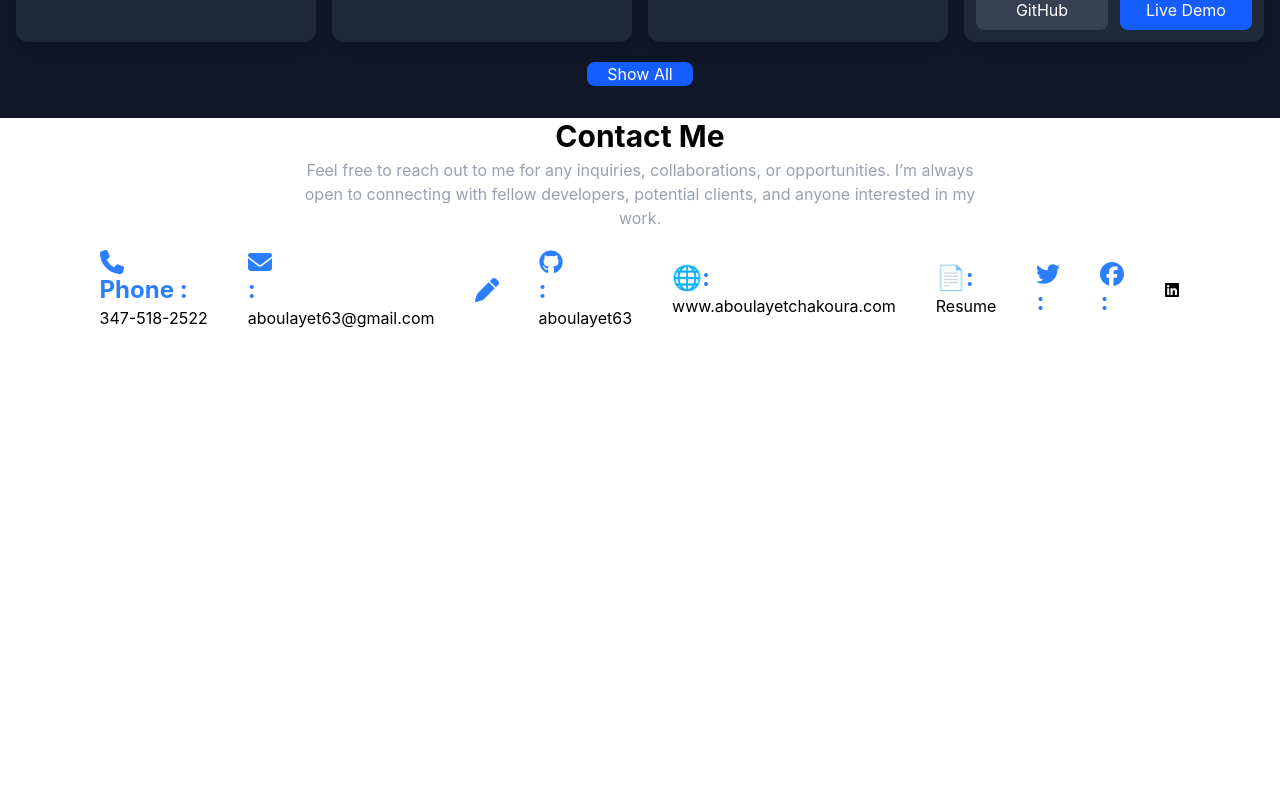
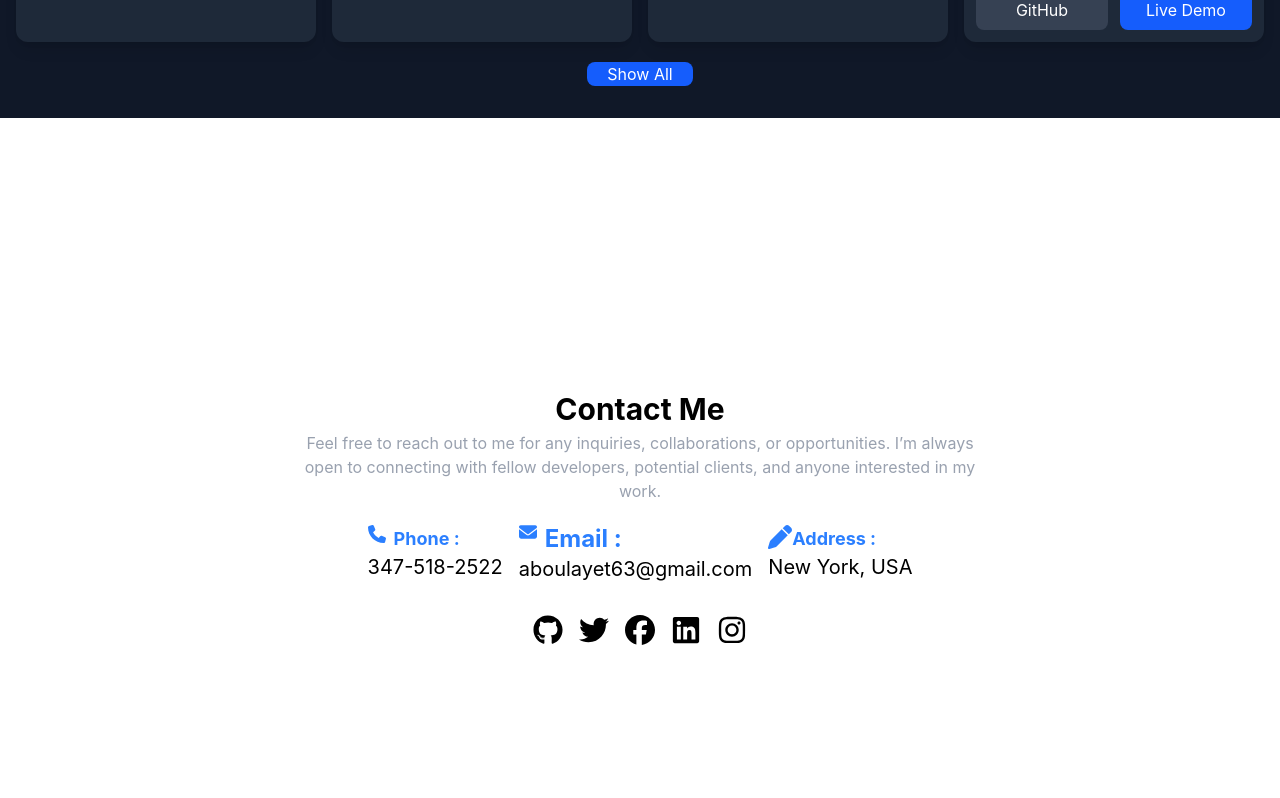
Before and after one commit to abdel1413/portfolioApp, a React (Vite) app: page / in a window 1280 px wide. Shown: the part 3502-4300 px from the top of the page. Built offline with nearby package versions, Linux system fonts and the light colour scheme.

Commit message:
done styling contact page

```diff
--- a/src/components/Contact.jsx
+++ b/src/components/Contact.jsx
@@ -1,13 +1,13 @@
 // import { Navbar } from "./Navbar"
 
-import { FaPhone, FaEnvelope, FaLinkedin,FaGithub, FaTwitter, FaFacebook, FaPen } from "react-icons/fa6"
+import { FaPhone, FaEnvelope, FaLinkedin,FaGithub, FaTwitter, FaFacebook, FaPen, FaInstagram} from "react-icons/fa6"
 
 
 export const Contact =()=>{
     return (<>
    {/* <Navbar/> */}
-   <section className="min-h-screen scroll-mt-24" id='contact'>
-    <div>
+   <section className="min-h-screen scroll-mt-24 flex flex-col items-center justify-center" id='contact'>
+
      <div>
         <h1 className="text-3xl font-bold text-center mb-1">Contact Me</h1>
         <p className="text-center text-gray-400 mb-5  max-w-2xl mx-auto">
@@ -16,46 +16,51 @@ export const Contact =()=>{
           potential clients, and anyone interested in my work.
         </p>
      </div>
-     <div className="flex items-center justify-center gap-10">
-     </div>
-        <div className="flex items-center justify-center gap-10">
 
 
-                <a href="tel:347-518-2522"> <span className="text-2xl font-bold text-blue-500"> <FaPhone /> Phone :</span>
-                 <h1 >347-518-2522</h1>
+            <div className="flex items-center justify-center gap-4">
+              <div className="flex flex-col items-start  mb-0">
+
+              <span className="text-lg font-bold text-blue-500 flex">
+                <FaPhone   className="text-lg font-bold text-blue-500 mr-2" /> Phone :
+                </span>
+                 <h1 className="text-xl  hover:text-blue-500 transition duration-500">347-518-2522</h1>
+              </div>
+              <div className="flex flex-col items-start mb-0">
+
+                <span className="text-2xl font-bold text-blue-500 flex">
+                <FaEnvelope className="text-lg font-bold text-blue-500 mr-2"/>Email :
+                </span>
+                 <h1 className="text-xl  hover:text-blue-500 transition duration-500">aboulayet63@gmail.com</h1>
+              </div>
+
+                 <div className="flex flex-col items-start ">
+                <span className="text-lg font-bold text-blue-500 flex">
+                    <FaPen className="text-2xl font-bold text-blue-500 "/>Address :</span>
+                <h1 className="text-xl  hover:text-blue-500 transition duration-500">New York, USA</h1>
+
+                 </div>
+            </div>
+             <div className="flex items-center gap-4 justify-center mt-8">
+                <a href="https://github.com/aboulayet63" target="_blank" rel="noopener noreferrer">
+                <FaGithub className="text-3xl hover:text-blue-500 transition duration-500 "/>
+
                 </a>
-
-                <a href="mailto:ab@gmail.com"> <span className="text-2xl font-bold text-blue-500"> <FaEnvelope /> :</span>
-                 <h1 >aboulayet63@gmail.com</h1>
+                <a href="https://twitter.com/aboulayet63" target="_blank" rel="noopener noreferrer">
+                    <FaTwitter className="text-3xl hover:text-blue-500 transition duration-500"/>
                 </a>
-                <FaPen className="text-2xl font-bold text-blue-500"/>
+                <a href="https://www.facebook.com/aboulayet63" target="_blank" rel="noopener noreferrer">
+                <FaFacebook className="text-3xl hover:text-blue-500 transition duration-500"/>
+                </a>
+                <a href="https://www.linkedin.com/in/aboulaye-tchakoura-9b1a4b1b3/" target="_blank" rel="noopener noreferrer">
+                <FaLinkedin className="text-3xl hover:text-blue-500 transition duration-500"/>
+                </a>
+                    <a href="https://www.instagram.com/aboulayet63/" target="_blank" rel="noopener noreferrer">
+                <FaInstagram className="text-3xl hover:text-blue-500 transition duration-500"/>
+                </a>
+             </div>
 
 
-            <a href="https://github.com/aboulayet63" target="_blank" rel="noopener noreferrer">
-                <span className="text-2xl font-bold text-blue-500"><FaGithub/>:</span>
-                <h1 >aboulayet63</h1>
-            </a>
-            <a href="https://www.aboulayetchakoura.com" target="_blank" rel="noopener noreferrer">
-                <span className="text-2xl font-bold text-blue-500">🌐:</span>
-                <h1 >www.aboulayetchakoura.com</h1>
-            </a>
-            <a href="https://www.aboulayetchakoura.com/resume.pdf" target="_blank" rel="noopener noreferrer">
-                <span className="text-2xl font-bold text-blue-500">📄:</span>
-                <h1 >Resume</h1>
-            </a>
-              <a href="https://twitter.com/aboulayet63" target="_blank" rel="noopener noreferrer">
-                <span className="text-2xl font-bold text-blue-500"><FaTwitter/>:</span>
-            </a>
-
-            <a href="https://www.facebook.com/aboulayet63" target="_blank" rel="noopener noreferrer">
-                <span className="text-2xl font-bold text-blue-500"><FaFacebook/>:</span>
-
-            </a>
-            <a href="https://www.linkedin.com/in/aboulaye-tchakoura-9b1a4b1b3/" target="_blank" rel="noopener noreferrer">
-            <FaLinkedin/>
-            </a>
-        </div>
-    </div>
 
    </section>
         </>)
```
